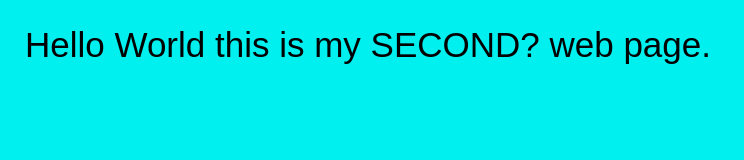
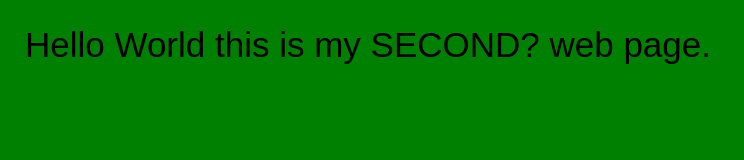
Before and after one commit to Wize247/geo1st, a plain HTML site: page index.html in a window 1280 px wide. Shown: the whole page, without its empty margins (0-744 px from the left). Drawn offline with Linux system fonts and the light colour scheme.

Commit message:
css green

```diff
--- a/styles.css
+++ b/styles.css
@@ -2,7 +2,7 @@
 selectors). */
 body {
   margin: 25px;
-  background-color: rgb(0,240,240);
+  background-color: green;
   font-family: arial, sans-serif;
   font-size: 14px;
 }
```
